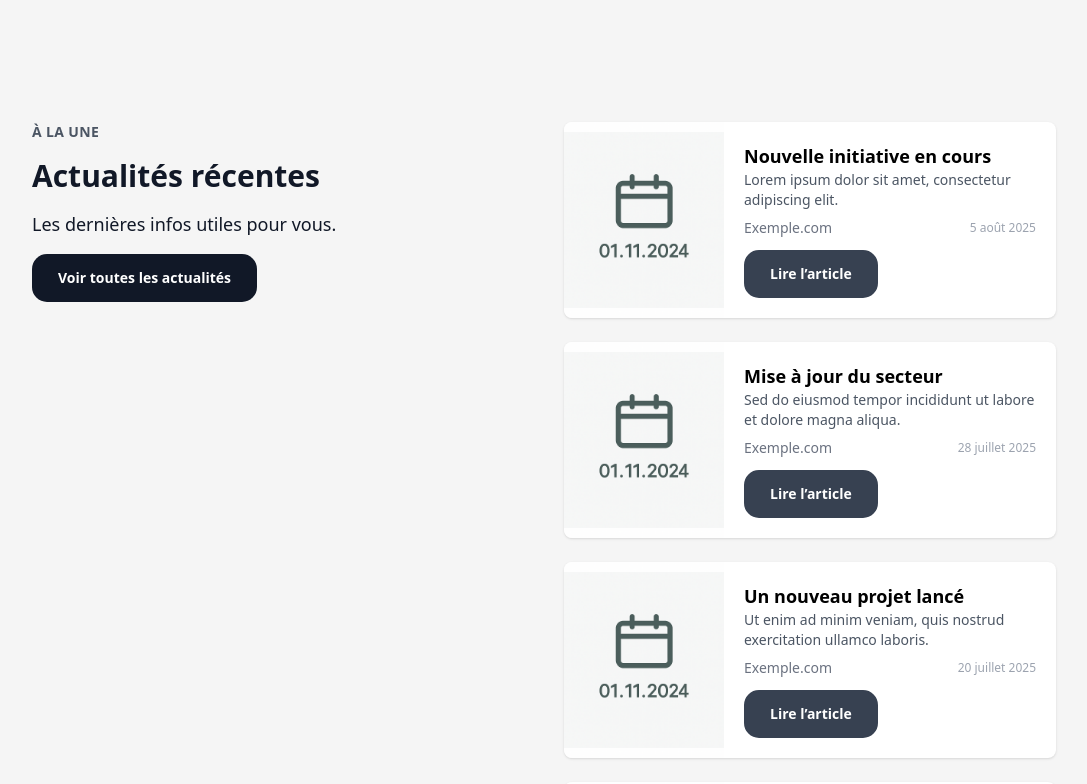
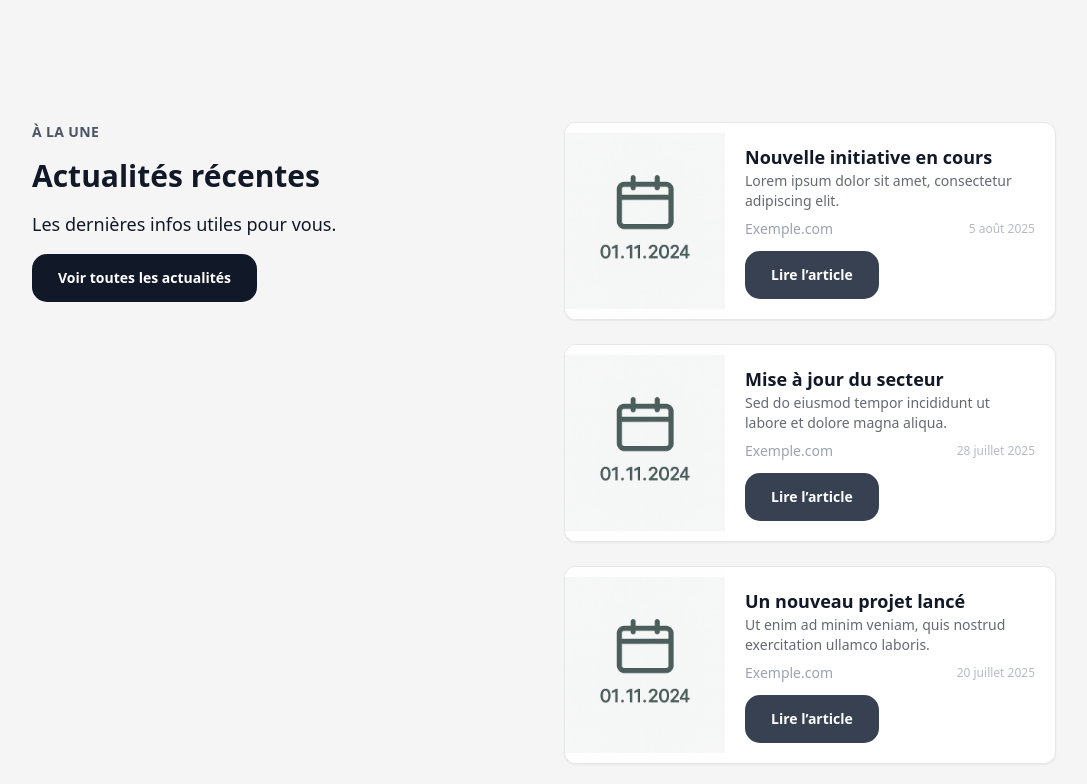
Before and after one commit to julienlisita/nextjs-ts-tailwind-template, a Next.js app: page / in a window 1280 px wide. Shown: the part 2520-3304 px from the top of the page, without its empty margins (96-1183 px from the left). Built offline with nearby package versions, Linux system fonts and the light colour scheme.

Commit message:
fix(news-card): align tokens and correct aria-labelledby

```diff
--- a/src/components/news/NewsCard.css
+++ b/src/components/news/NewsCard.css
@@ -1,13 +1,31 @@
 /* src/components/news/NewsCard.css */
 
 .news-card {
-  @apply flex flex-col sm:flex-row  w-full max-w-xl rounded-lg shadow transition hover:shadow-md overflow-hidden;
-  background-color: white;
+  /* Component-local tokens (nc-*) */
+  --nc-bg: var(--card-bg);
+  --nc-border: var(--card-border);
+  --nc-text: var(--card-text);
+  --nc-title: var(--card-title);
+  --nc-muted: var(--color-muted);
+  --nc-desc: color-mix(in oklab, var(--nc-text), transparent 35%);
+  --nc-date: color-mix(in oklab, var(--nc-muted), transparent 25%);
+
+  @apply flex flex-col sm:flex-row w-full max-w-xl transition overflow-hidden;
+  border-radius: var(--card-radius);
+  box-shadow: var(--card-shadow);
+  background-color: var(--nc-bg);
+  border: 1px solid var(--nc-border);
+  color: var(--nc-text);
   text-decoration: none;
+}
+
+.news-card:hover {
+  box-shadow: var(--card-shadow-hover);
 }
 
 .news-card-image {
   @apply w-full sm:w-40 h-48 sm:h-auto flex-shrink-0;
+  background: var(--color-surface-soft);
 }
 
 .news-card-image img {
@@ -21,27 +39,27 @@
 
 .news-card-title {
   @apply text-lg font-semibold;
-  color: black;
+  color: var(--nc-title);
 }
 
 .news-card-description {
   @apply text-sm mb-2;
-  color: #4b5563;
+  color: var(--nc-desc);
 }
 
 .news-card-meta {
   @apply flex justify-between items-center text-xs;
-  color: #6b7280;
+  color: var(--nc-muted);
+}
+
+.news-card-source {
+  @apply text-sm;
+  color: var(--nc-muted);
 }
 
 .news-card-date {
   @apply text-xs;
-  color: #9ca3af;
-}
-
-.news-card-source {
-  @apply text-sm;
-  color: #6b7280;
+  color: var(--nc-date);
 }
 
 .news-card-actions {
--- a/src/components/news/NewsCard.tsx
+++ b/src/components/news/NewsCard.tsx
@@ -41,7 +41,9 @@ export default function NewsCard({
         </div>
       )}
       <div className="news-card-content">
-        <h3 className="news-card-title">{title}</h3>
+        <h3 id="news-title" className="news-card-title">
+          {title}
+        </h3>
         <p className="news-card-description">{description}</p>
         {(displayDate || source) && (
           <div className="news-card-meta">
```
